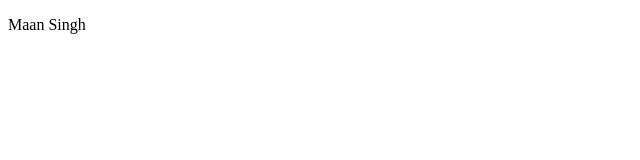
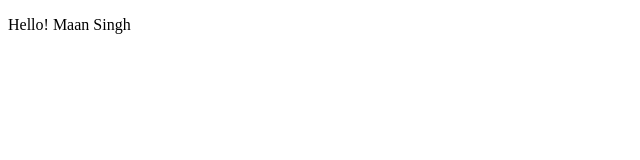
Before and after one commit to Gary6464/hospital1, a plain HTML site: page index.html in a window 1280 px wide. Shown: the full height of the page, 0-640 px from the left. Drawn offline with Linux system fonts and the light colour scheme.

Commit message:
Update index.html

```diff
--- a/index.html
+++ b/index.html
@@ -1,3 +1,4 @@
+
 <!DOCTYPE html>
 <html lang="en">
 <head>
@@ -6,6 +7,6 @@
     <title>Document</title>
 </head>
 <body>
-   <p> Maan Singh</p>
+   <p> Hello! Maan Singh</p>
 </body>
 </html>
```
